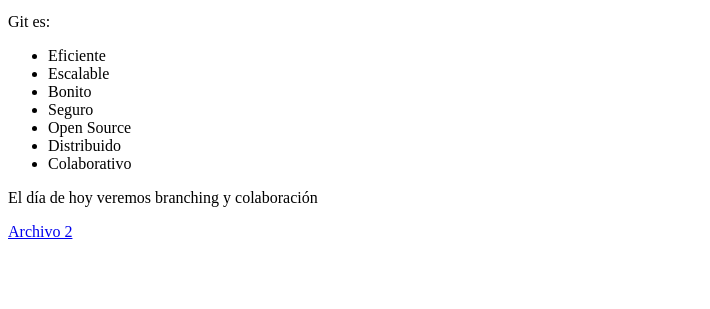
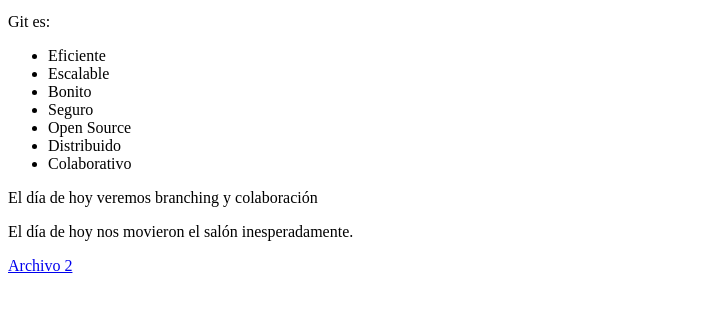
Before and after one commit to ferpinedo/taller-git, a plain HTML site: page index.html in a window 1280 px wide. Shown: the part 101-410 px from the top of the page, without its empty margins (0-710 px from the left). Drawn offline with Linux system fonts and the light colour scheme.

Commit message:
Comienza historia

```diff
--- a/index.html
+++ b/index.html
@@ -21,6 +21,7 @@
 
 	<p>El día de hoy veremos branching y colaboración</p>
 
+	<p>El día de hoy nos movieron el salón inesperadamente.</p>
 
 	<a href="./extra/archivo2.html"> Archivo 2</a>
 
```
